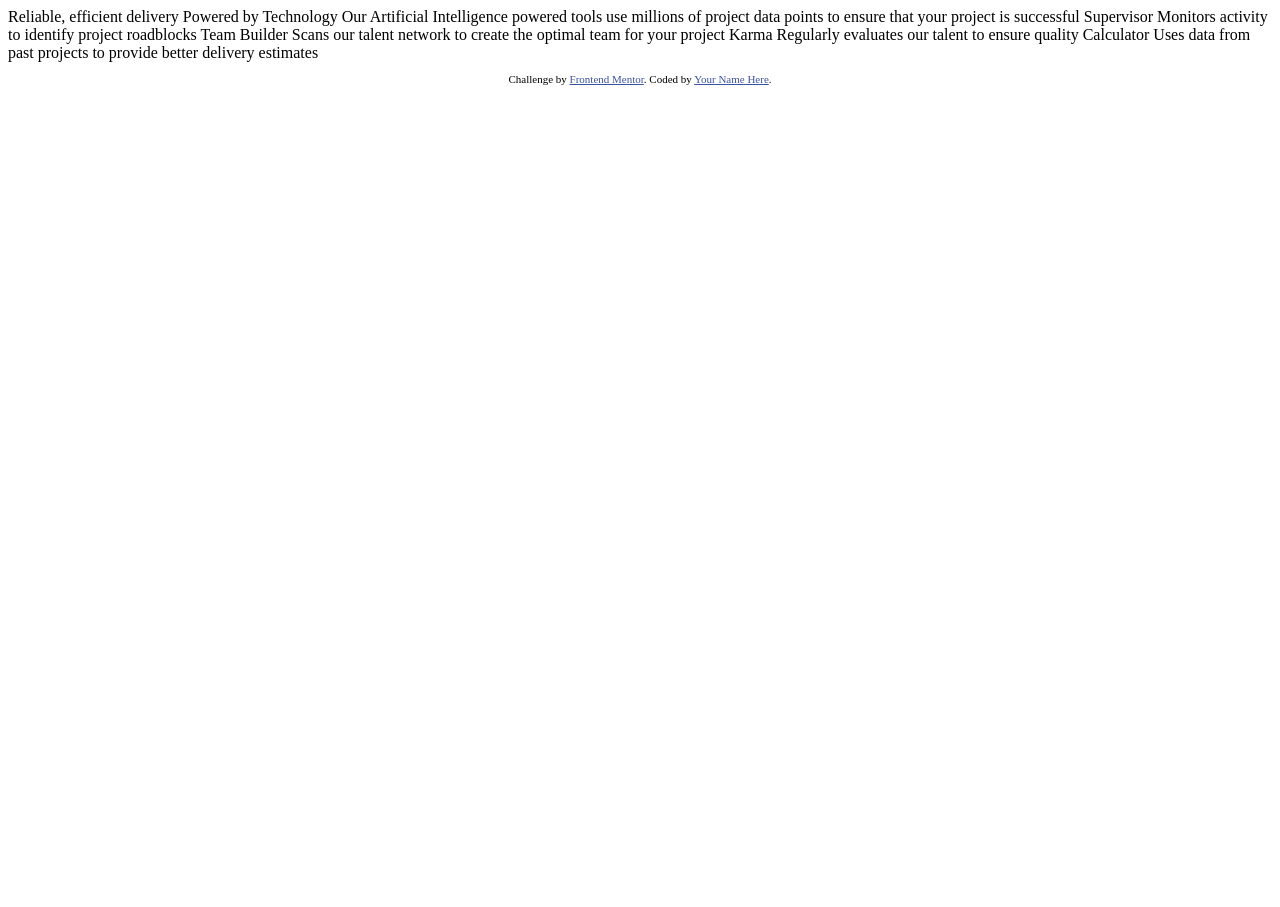
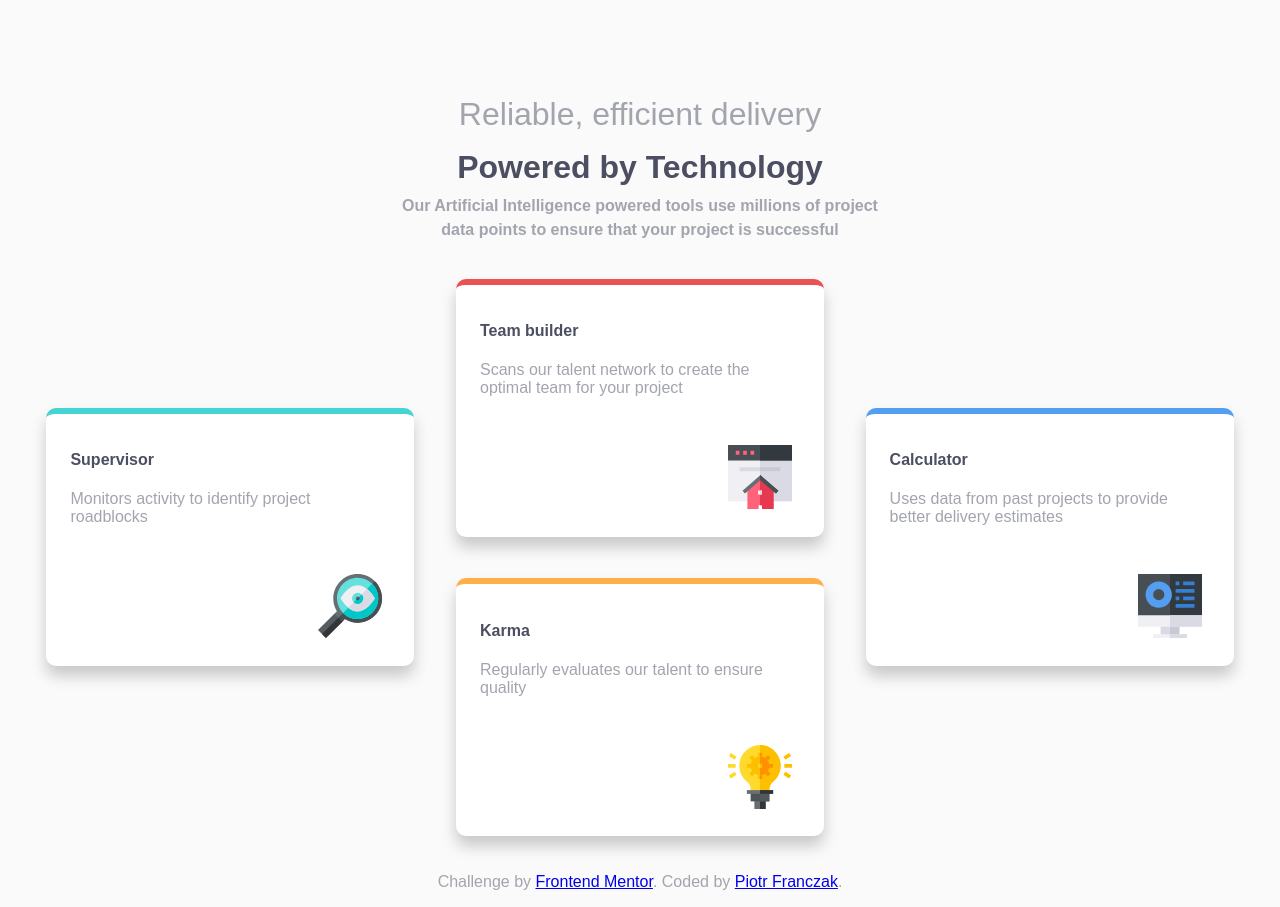
Before and after one commit to franky90/FourCards, a plain HTML site: page index.html in a window 1280 px wide. Before the commit the page ends 800 px from the top, so only its background shows below. Drawn offline with Linux system fonts and the light colour scheme; a web font is replaced by a local one.

Commit message:
Copying done project

```diff
--- /dev/null
+++ b/CSS/styles.css
@@ -0,0 +1,114 @@
+body {
+  background-color: hsl(0, 0%, 98%);
+  font-family: 'Poppins', sans-serif;
+  text-align: center;
+}
+
+h1 {
+  padding: 8px;
+  margin: 0 auto;
+  text-align: center;
+}
+
+h3 {
+  color: hsl(229, 6%, 66%);
+  font-size: 1rem;
+  margin: 0 auto;
+  width: 40%;
+  line-height: 1.5;
+}
+
+h4 {
+  color: hsl(234, 12%, 34%);
+}
+
+p {
+  color: hsl(229, 6%, 66%);
+}
+
+
+/* Title Part */
+.toptitle {
+  max-width: 100%;
+  height: 100%;
+  padding: 5rem 1rem 1rem;
+}
+
+.titlethin {
+  font-weight: 200;
+  color: hsl(229, 6%, 66%);
+}
+
+.titlethick {
+  font-weight: 600;
+  color: hsl(234, 12%, 34%);
+}
+
+
+/* Cards */
+.flex-container {
+  display: flex;
+    max-width: 1400px;
+  justify-content: center;
+  margin: 0 auto;
+  flex-wrap: wrap;
+}
+
+.card {
+  background-color: white;
+  height: 220px;
+  max-width: 20rem;
+  padding: 1rem 1.5rem;
+  margin: 1.3rem;
+  border-radius: 10px;
+  box-shadow: 0 10px 15px rgba(0, 0, 0, 0.2);
+  color: var(--Very-Dark-Blue);
+}
+
+.cardborder {
+  border-top: 6px solid;
+  border-radius: 10;
+}
+
+.card1color {
+  border-color: hsl(180, 62%, 55%);
+}
+
+.card2color {
+  border-color: hsl(0, 78%, 62%);
+}
+
+.card3color {
+  border-color: hsl(212, 86%, 64%);
+}
+
+.card4color {
+  border-color: hsl(34, 97%, 64%);
+}
+
+.carddown {
+  transform: translateY(50%);
+}
+
+.cardtext {
+  text-align: left;
+}
+
+.textbox {
+  padding-left: 20px;
+}
+
+.images {
+  padding-top: 10%;
+  padding-left: 75%;
+}
+
+.footerbox {
+  position: static;
+  margin-top: 570px;
+}
+@media(max-width: 1252px){
+  .respondsize{
+  transform: translateY(50%);
+  }
+}
--- a/index.html
+++ b/index.html
@@ -1,45 +1,81 @@
 <!DOCTYPE html>
 <html lang="en">
+
 <head>
+  <title>Frontend Mentor | Four card feature section</title>
+
   <meta charset="UTF-8">
   <meta name="viewport" content="width=device-width, initial-scale=1.0"> <!-- displays site properly based on user's device -->
+  <link rel="stylesheet" href="CSS/styles.css">
+  <link rel="icon" type="image/png" sizes="32x32" href="images/favicon-32x32.png">
 
-  <link rel="icon" type="image/png" sizes="32x32" href="./images/favicon-32x32.png">
+<!-- Google Font -->
+  <link href="https://fonts.google.com/specimen/Poppins" rel="stylesheet">
+</head>
 
-  <title>Frontend Mentor | Four card feature section</title>
-
-  <!-- Feel free to remove these styles or customise in your own stylesheet 👍 -->
-  <style>
-    .attribution { font-size: 11px; text-align: center; }
-    .attribution a { color: hsl(228, 45%, 44%); }
-  </style>
-</head>
 <body>
 
-  Reliable, efficient delivery
-  Powered by Technology
+  <!-- /* Title Part */ -->
 
-  Our Artificial Intelligence powered tools use millions of project data points
-  to ensure that your project is successful
+  <div class="toptitle">
+    <h1 class="titlethin">Reliable, efficient delivery</h1>
+    <h1 class="titlethick">Powered by Technology</h1>
+    <h3>Our Artificial Intelligence powered tools use millions of project data points
+      to ensure that your project is successful</h3>
+  </div>
 
-  Supervisor
-  Monitors activity to identify project roadblocks
+  <!-- Cards -->
+<div class="flex-container">
 
-  Team Builder
-  Scans our talent network to create the optimal team for your project
+    <!-- First card -->
+    <div class="card1color card cardborder carddown">
+      <div class="cardtext">
+        <h4>Supervisor</h4>
+      <p> Monitors activity to identify project roadblocks</p>
+      </div>
+      <img class="images" src="images/icon-supervisor.svg" alt="">
+    </div>
 
-  Karma
-  Regularly evaluates our talent to ensure quality
+    <!-- Second Card -->
+    <div class="card2color card cardborder respondsize">
+<div  class="cardtext">
+      <h4>Team builder</h4>
+      <p> Scans our talent network to create the optimal team for your project</p>
+</div>
+      <img class="images" src="images/icon-team-builder.svg" alt="">
 
-  Calculator
-  Uses data from past projects to provide better delivery estimates
+    </div>
 
+    <!-- Third Card -->
 
+    <div class="card3color card cardborder carddown">
+<div class="cardtext">
+      <h4>Calculator</h4>
+      <p> Uses data from past projects to provide better delivery estimates</p>
+    </div>
+      <img class="images" src="images/icon-calculator.svg" alt="">
+    </div>
+
+    <!-- Fourth Card -->
+    <div class="card4color card cardborder respondsize">
+<div  class="cardtext">
+      <h4>Karma</h4>
+      <p> Regularly evaluates our talent to ensure quality</p>
+    </div>
+      <img class="images" src="images/icon-karma.svg" alt="">
+    </div>
+  </div>
+<div>
+
+  <!-- Footer -->
   <footer>
     <p class="attribution">
       Challenge by <a href="https://www.frontendmentor.io?ref=challenge" target="_blank">Frontend Mentor</a>.
-      Coded by <a href="#">Your Name Here</a>.
+      Coded by <a href="https://www.linkedin.com/in/piotr-franczak-b45a32127/">Piotr Franczak</a>.
     </p>
   </footer>
+  </div>
+
 </body>
+
 </html>
```
Also changed, not shown: design/desktop-design.jpg (added), design/desktop-preview.jpg (added), design/mobile-design.jpg (added), images/favicon-32x32.png (added), images/icon-calculator.svg (added), images/icon-karma.svg (added), images/icon-supervisor.svg (added), images/icon-team-builder.svg (added), 1 other file.
